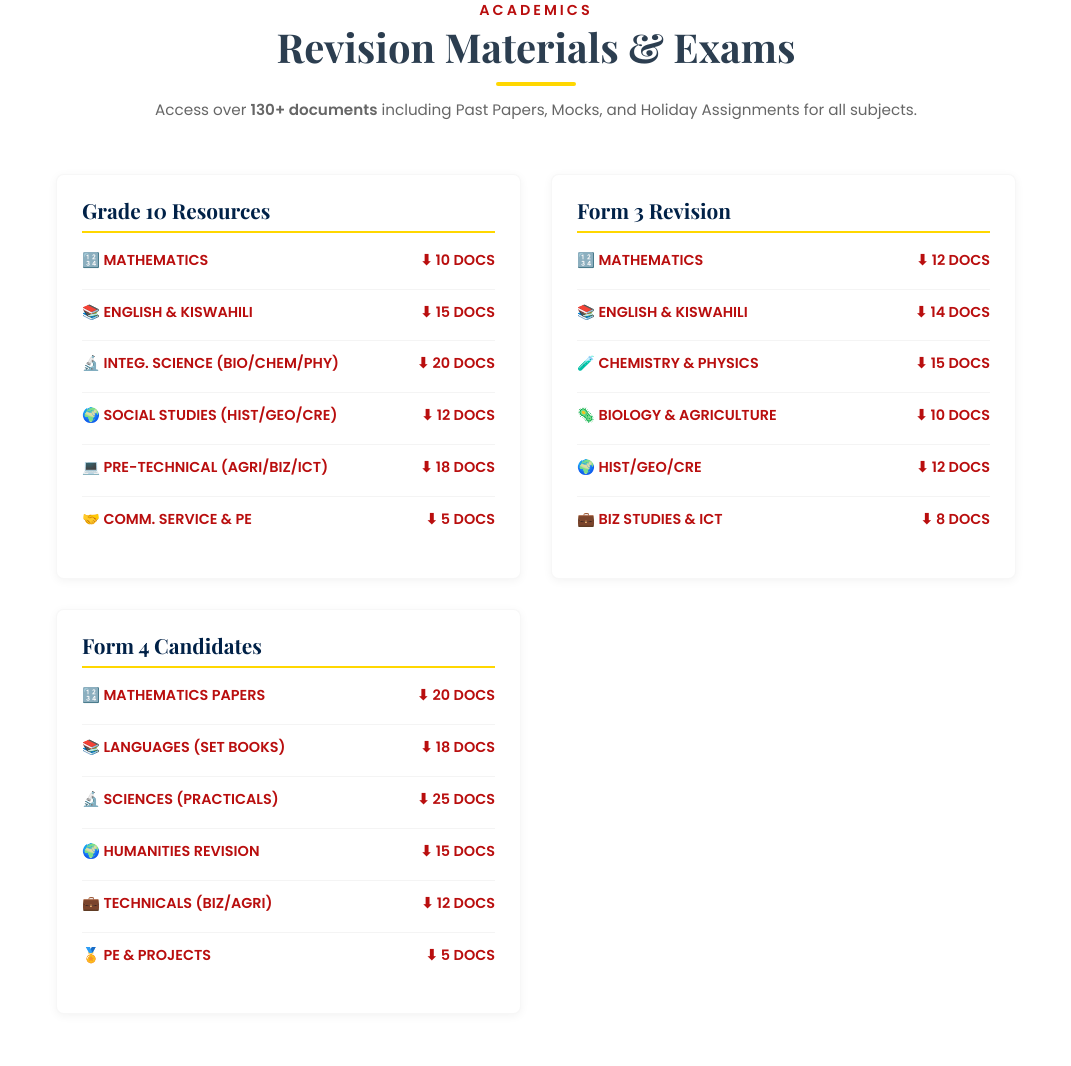
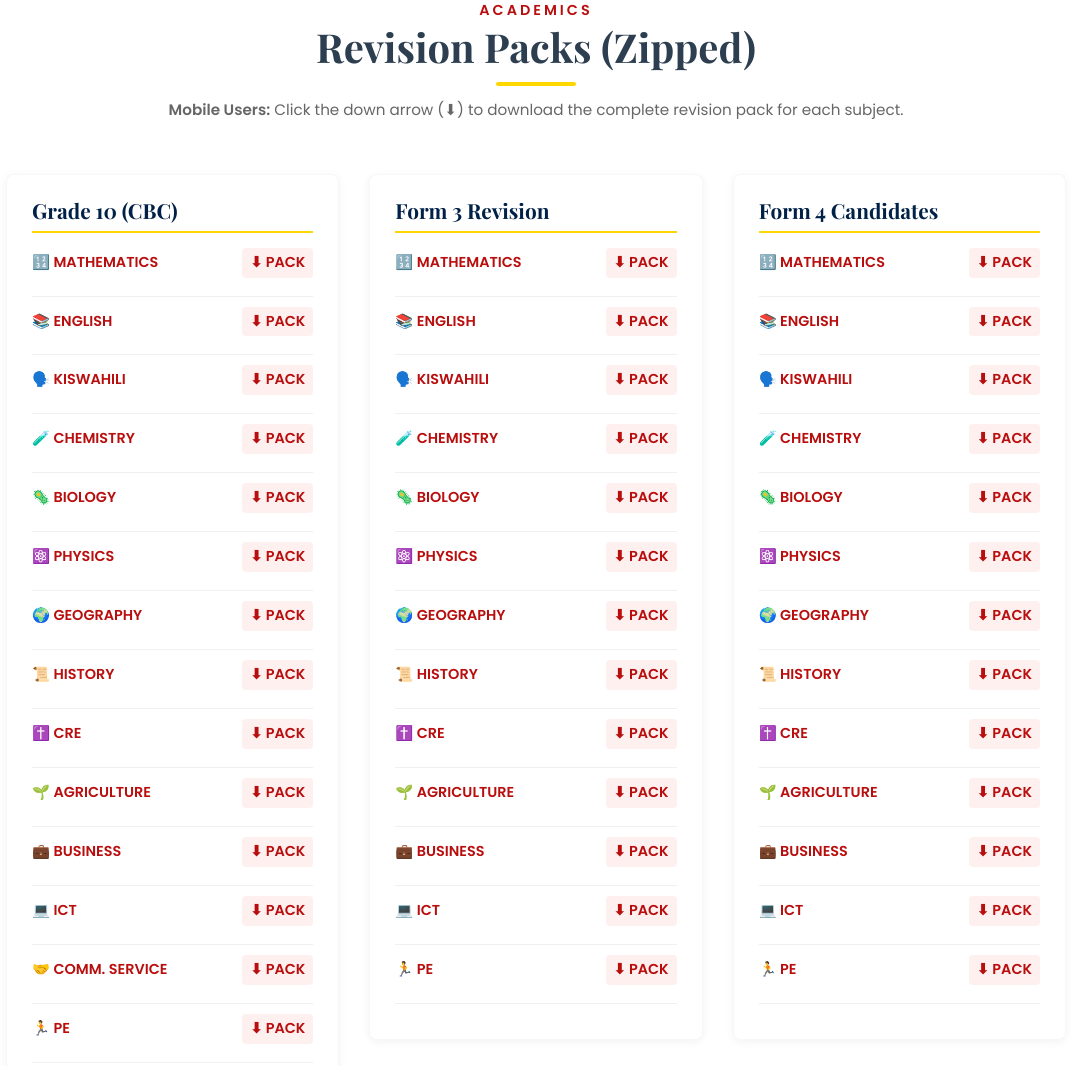
Before and after one commit to Ratemo-kevin/KarabaMixedSecondarySch, a plain HTML site: page downloads.html in a window 1280 px wide. Shown: the part 1015-2081 px from the top of the page, without its empty margins (104-1175 px from the left). Drawn offline with nearby package versions, Linux system fonts and the light colour scheme.

Commit message:
Fresh deployment

```diff
--- a/downloads.html
+++ b/downloads.html
@@ -57,12 +57,12 @@
     <section class="page-hero">
         <div class="hero-content">
             <h2>Downloads Center</h2>
-            <p>Access Newsletters, Fee Structures, and Revision Materials.</p>
+            <p>Access Newsletters, Fee Structures, and Revision Packs.</p>
         </div>
     </section>
 
     <section class="section">
-        <div class="container" style="max-width: 1000px;">
+        <div class="container" style="max-width: 1100px;">
 
             <div class="section-title">
                 <h5>Administration</h5>
@@ -109,9 +109,9 @@
 
             <div class="section-title" style="margin-top: 80px;">
                 <h5>Academics</h5>
-                <h2>Revision Materials & Exams</h2>
+                <h2>Revision Packs (Zipped)</h2>
                 <p style="margin-top: 10px; color: #666; font-size: 0.95rem;">
-                    Access over <strong>130+ documents</strong> including Past Papers, Mocks, and Holiday Assignments for all subjects.
+                    <strong>Mobile Users:</strong> Click the down arrow (⬇) to download the complete revision pack for each subject.
                 </p>
             </div>
 
@@ -119,38 +119,22 @@
 
                 <div class="card">
                     <div class="card-body" style="text-align: left;">
-                        <h4 style="color: var(--primary); border-bottom: 2px solid var(--secondary); padding-bottom: 10px; margin-bottom: 15px;">Grade 10 Resources</h4>
+                        <h4 style="color: var(--primary); border-bottom: 2px solid var(--secondary); padding-bottom: 10px; margin-bottom: 15px;">Grade 10 (CBC)</h4>
                         <ul style="list-style: none; font-size: 0.9rem;">
-                            <li style="margin-bottom: 10px; border-bottom: 1px solid #f4f4f4; padding-bottom: 5px;">
-                                <a href="#" style="display: flex; justify-content: space-between; color: #444;">
-                                    <span>🔢 Mathematics</span> <span style="color: var(--accent);">⬇ 10 Docs</span>
-                                </a>
-                            </li>
-                            <li style="margin-bottom: 10px; border-bottom: 1px solid #f4f4f4; padding-bottom: 5px;">
-                                <a href="#" style="display: flex; justify-content: space-between; color: #444;">
-                                    <span>📚 English & Kiswahili</span> <span style="color: var(--accent);">⬇ 15 Docs</span>
-                                </a>
-                            </li>
-                            <li style="margin-bottom: 10px; border-bottom: 1px solid #f4f4f4; padding-bottom: 5px;">
-                                <a href="#" style="display: flex; justify-content: space-between; color: #444;">
-                                    <span>🔬 Integ. Science (Bio/Chem/Phy)</span> <span style="color: var(--accent);">⬇ 20 Docs</span>
-                                </a>
-                            </li>
-                            <li style="margin-bottom: 10px; border-bottom: 1px solid #f4f4f4; padding-bottom: 5px;">
-                                <a href="#" style="display: flex; justify-content: space-between; color: #444;">
-                                    <span>🌍 Social Studies (Hist/Geo/CRE)</span> <span style="color: var(--accent);">⬇ 12 Docs</span>
-                                </a>
-                            </li>
-                            <li style="margin-bottom: 10px; border-bottom: 1px solid #f4f4f4; padding-bottom: 5px;">
-                                <a href="#" style="display: flex; justify-content: space-between; color: #444;">
-                                    <span>💻 Pre-Technical (Agri/Biz/ICT)</span> <span style="color: var(--accent);">⬇ 18 Docs</span>
-                                </a>
-                            </li>
-                            <li style="margin-bottom: 10px;">
-                                <a href="#" style="display: flex; justify-content: space-between; color: #444;">
-                                    <span>🤝 Comm. Service & PE</span> <span style="color: var(--accent);">⬇ 5 Docs</span>
-                                </a>
-                            </li>
+                            <li class="dl-item"><a href="downloads/math_g10.zip" download><span>🔢 Mathematics</span> <span class="dl-icon">⬇ Pack</span></a></li>
+                            <li class="dl-item"><a href="downloads/eng_g10.zip" download><span>📚 English</span> <span class="dl-icon">⬇ Pack</span></a></li>
+                            <li class="dl-item"><a href="downloads/kisw_g10.zip" download><span>🗣️ Kiswahili</span> <span class="dl-icon">⬇ Pack</span></a></li>
+                            <li class="dl-item"><a href="downloads/chem_g10.zip" download><span>🧪 Chemistry</span> <span class="dl-icon">⬇ Pack</span></a></li>
+                            <li class="dl-item"><a href="downloads/bio_g10.zip" download><span>🦠 Biology</span> <span class="dl-icon">⬇ Pack</span></a></li>
+                            <li class="dl-item"><a href="downloads/phy_g10.zip" download><span>⚛️ Physics</span> <span class="dl-icon">⬇ Pack</span></a></li>
+                            <li class="dl-item"><a href="downloads/geo_g10.zip" download><span>🌍 Geography</span> <span class="dl-icon">⬇ Pack</span></a></li>
+                            <li class="dl-item"><a href="downloads/hist_g10.zip" download><span>📜 History</span> <span class="dl-icon">⬇ Pack</span></a></li>
+                            <li class="dl-item"><a href="downloads/cre_g10.zip" download><span>✝️ CRE</span> <span class="dl-icon">⬇ Pack</span></a></li>
+                            <li class="dl-item"><a href="downloads/agri_g10.zip" download><span>🌱 Agriculture</span> <span class="dl-icon">⬇ Pack</span></a></li>
+                            <li class="dl-item"><a href="downloads/biz_g10.zip" download><span>💼 Business</span> <span class="dl-icon">⬇ Pack</span></a></li>
+                            <li class="dl-item"><a href="downloads/ict_g10.zip" download><span>💻 ICT</span> <span class="dl-icon">⬇ Pack</span></a></li>
+                            <li class="dl-item"><a href="downloads/comm_g10.zip" download><span>🤝 Comm. Service</span> <span class="dl-icon">⬇ Pack</span></a></li>
+                            <li class="dl-item"><a href="downloads/pe_g10.zip" download><span>🏃 PE</span> <span class="dl-icon">⬇ Pack</span></a></li>
                         </ul>
                     </div>
                 </div>
@@ -159,36 +143,19 @@
                     <div class="card-body" style="text-align: left;">
                         <h4 style="color: var(--primary); border-bottom: 2px solid var(--secondary); padding-bottom: 10px; margin-bottom: 15px;">Form 3 Revision</h4>
                         <ul style="list-style: none; font-size: 0.9rem;">
-                            <li style="margin-bottom: 10px; border-bottom: 1px solid #f4f4f4; padding-bottom: 5px;">
-                                <a href="#" style="display: flex; justify-content: space-between; color: #444;">
-                                    <span>🔢 Mathematics</span> <span style="color: var(--accent);">⬇ 12 Docs</span>
-                                </a>
-                            </li>
-                            <li style="margin-bottom: 10px; border-bottom: 1px solid #f4f4f4; padding-bottom: 5px;">
-                                <a href="#" style="display: flex; justify-content: space-between; color: #444;">
-                                    <span>📚 English & Kiswahili</span> <span style="color: var(--accent);">⬇ 14 Docs</span>
-                                </a>
-                            </li>
-                            <li style="margin-bottom: 10px; border-bottom: 1px solid #f4f4f4; padding-bottom: 5px;">
-                                <a href="#" style="display: flex; justify-content: space-between; color: #444;">
-                                    <span>🧪 Chemistry & Physics</span> <span style="color: var(--accent);">⬇ 15 Docs</span>
-                                </a>
-                            </li>
-                            <li style="margin-bottom: 10px; border-bottom: 1px solid #f4f4f4; padding-bottom: 5px;">
-                                <a href="#" style="display: flex; justify-content: space-between; color: #444;">
-                                    <span>🦠 Biology & Agriculture</span> <span style="color: var(--accent);">⬇ 10 Docs</span>
-                                </a>
-                            </li>
-                            <li style="margin-bottom: 10px; border-bottom: 1px solid #f4f4f4; padding-bottom: 5px;">
-                                <a href="#" style="display: flex; justify-content: space-between; color: #444;">
-                                    <span>🌍 Hist/Geo/CRE</span> <span style="color: var(--accent);">⬇ 12 Docs</span>
-                                </a>
-                            </li>
-                            <li style="margin-bottom: 10px;">
-                                <a href="#" style="display: flex; justify-content: space-between; color: #444;">
-                                    <span>💼 Biz Studies & ICT</span> <span style="color: var(--accent);">⬇ 8 Docs</span>
-                                </a>
-                            </li>
+                            <li class="dl-item"><a href="downloads/math_f3.zip" download><span>🔢 Mathematics</span> <span class="dl-icon">⬇ Pack</span></a></li>
+                            <li class="dl-item"><a href="downloads/eng_f3.zip" download><span>📚 English</span> <span class="dl-icon">⬇ Pack</span></a></li>
+                            <li class="dl-item"><a href="downloads/kisw_f3.zip" download><span>🗣️ Kiswahili</span> <span class="dl-icon">⬇ Pack</span></a></li>
+                            <li class="dl-item"><a href="downloads/chem_f3.zip" download><span>🧪 Chemistry</span> <span class="dl-icon">⬇ Pack</span></a></li>
+                            <li class="dl-item"><a href="downloads/bio_f3.zip" download><span>🦠 Biology</span> <span class="dl-icon">⬇ Pack</span></a></li>
+                            <li class="dl-item"><a href="downloads/phy_f3.zip" download><span>⚛️ Physics</span> <span class="dl-icon">⬇ Pack</span></a></li>
+                            <li class="dl-item"><a href="downloads/geo_f3.zip" download><span>🌍 Geography</span> <span class="dl-icon">⬇ Pack</span></a></li>
+                            <li class="dl-item"><a href="downloads/hist_f3.zip" download><span>📜 History</span> <span class="dl-icon">⬇ Pack</span></a></li>
+                            <li class="dl-item"><a href="downloads/cre_f3.zip" download><span>✝️ CRE</span> <span class="dl-icon">⬇ Pack</span></a></li>
+                            <li class="dl-item"><a href="downloads/agri_f3.zip" download><span>🌱 Agriculture</span> <span class="dl-icon">⬇ Pack</span></a></li>
+                            <li class="dl-item"><a href="downloads/biz_f3.zip" download><span>💼 Business</span> <span class="dl-icon">⬇ Pack</span></a></li>
+                            <li class="dl-item"><a href="downloads/ict_f3.zip" download><span>💻 ICT</span> <span class="dl-icon">⬇ Pack</span></a></li>
+                            <li class="dl-item"><a href="downloads/pe_f3.zip" download><span>🏃 PE</span> <span class="dl-icon">⬇ Pack</span></a></li>
                         </ul>
                     </div>
                 </div>
@@ -197,36 +164,19 @@
                     <div class="card-body" style="text-align: left;">
                         <h4 style="color: var(--primary); border-bottom: 2px solid var(--secondary); padding-bottom: 10px; margin-bottom: 15px;">Form 4 Candidates</h4>
                         <ul style="list-style: none; font-size: 0.9rem;">
-                            <li style="margin-bottom: 10px; border-bottom: 1px solid #f4f4f4; padding-bottom: 5px;">
-                                <a href="#" style="display: flex; justify-content: space-between; color: #444;">
-                                    <span>🔢 Mathematics Papers</span> <span style="color: var(--accent);">⬇ 20 Docs</span>
-                                </a>
-                            </li>
-                            <li style="margin-bottom: 10px; border-bottom: 1px solid #f4f4f4; padding-bottom: 5px;">
-                                <a href="#" style="display: flex; justify-content: space-between; color: #444;">
-                                    <span>📚 Languages (Set Books)</span> <span style="color: var(--accent);">⬇ 18 Docs</span>
-                                </a>
-                            </li>
-                            <li style="margin-bottom: 10px; border-bottom: 1px solid #f4f4f4; padding-bottom: 5px;">
-                                <a href="#" style="display: flex; justify-content: space-between; color: #444;">
-                                    <span>🔬 Sciences (Practicals)</span> <span style="color: var(--accent);">⬇ 25 Docs</span>
-                                </a>
-                            </li>
-                            <li style="margin-bottom: 10px; border-bottom: 1px solid #f4f4f4; padding-bottom: 5px;">
-                                <a href="#" style="display: flex; justify-content: space-between; color: #444;">
-                                    <span>🌍 Humanities Revision</span> <span style="color: var(--accent);">⬇ 15 Docs</span>
-                                </a>
-                            </li>
-                            <li style="margin-bottom: 10px; border-bottom: 1px solid #f4f4f4; padding-bottom: 5px;">
-                                <a href="#" style="display: flex; justify-content: space-between; color: #444;">
-                                    <span>💼 Technicals (Biz/Agri)</span> <span style="color: var(--accent);">⬇ 12 Docs</span>
-                                </a>
-                            </li>
-                            <li style="margin-bottom: 10px;">
-                                <a href="#" style="display: flex; justify-content: space-between; color: #444;">
-                                    <span>🏅 PE & Projects</span> <span style="color: var(--accent);">⬇ 5 Docs</span>
-                                </a>
-                            </li>
+                            <li class="dl-item"><a href="downloads/math_f4.zip" download><span>🔢 Mathematics</span> <span class="dl-icon">⬇ Pack</span></a></li>
+                            <li class="dl-item"><a href="downloads/eng_f4.zip" download><span>📚 English</span> <span class="dl-icon">⬇ Pack</span></a></li>
+                            <li class="dl-item"><a href="downloads/kisw_f4.zip" download><span>🗣️ Kiswahili</span> <span class="dl-icon">⬇ Pack</span></a></li>
+                            <li class="dl-item"><a href="downloads/chem_f4.zip" download><span>🧪 Chemistry</span> <span class="dl-icon">⬇ Pack</span></a></li>
+                            <li class="dl-item"><a href="downloads/bio_f4.zip" download><span>🦠 Biology</span> <span class="dl-icon">⬇ Pack</span></a></li>
+                            <li class="dl-item"><a href="downloads/phy_f4.zip" download><span>⚛️ Physics</span> <span class="dl-icon">⬇ Pack</span></a></li>
+                            <li class="dl-item"><a href="downloads/geo_f4.zip" download><span>🌍 Geography</span> <span class="dl-icon">⬇ Pack</span></a></li>
+                            <li class="dl-item"><a href="downloads/hist_f4.zip" download><span>📜 History</span> <span class="dl-icon">⬇ Pack</span></a></li>
+                            <li class="dl-item"><a href="downloads/cre_f4.zip" download><span>✝️ CRE</span> <span class="dl-icon">⬇ Pack</span></a></li>
+                            <li class="dl-item"><a href="downloads/agri_f4.zip" download><span>🌱 Agriculture</span> <span class="dl-icon">⬇ Pack</span></a></li>
+                            <li class="dl-item"><a href="downloads/biz_f4.zip" download><span>💼 Business</span> <span class="dl-icon">⬇ Pack</span></a></li>
+                            <li class="dl-item"><a href="downloads/ict_f4.zip" download><span>💻 ICT</span> <span class="dl-icon">⬇ Pack</span></a></li>
+                            <li class="dl-item"><a href="downloads/pe_f4.zip" download><span>🏃 PE</span> <span class="dl-icon">⬇ Pack</span></a></li>
                         </ul>
                     </div>
                 </div>
@@ -284,5 +234,31 @@
         }
     </script>
 
+    <style>
+        .dl-item {
+            margin-bottom: 10px;
+            border-bottom: 1px solid #f0f0f0;
+            padding-bottom: 8px;
+        }
+        .dl-item a {
+            display: flex;
+            justify-content: space-between;
+            align-items: center;
+            color: #444;
+            font-weight: 500;
+        }
+        .dl-item a:hover {
+            color: var(--primary);
+            padding-left: 5px;
+        }
+        .dl-icon {
+            color: var(--accent);
+            font-size: 0.85rem;
+            background: #fff0f0;
+            padding: 2px 8px;
+            border-radius: 4px;
+        }
+    </style>
+
 </body>
 </html>
```
